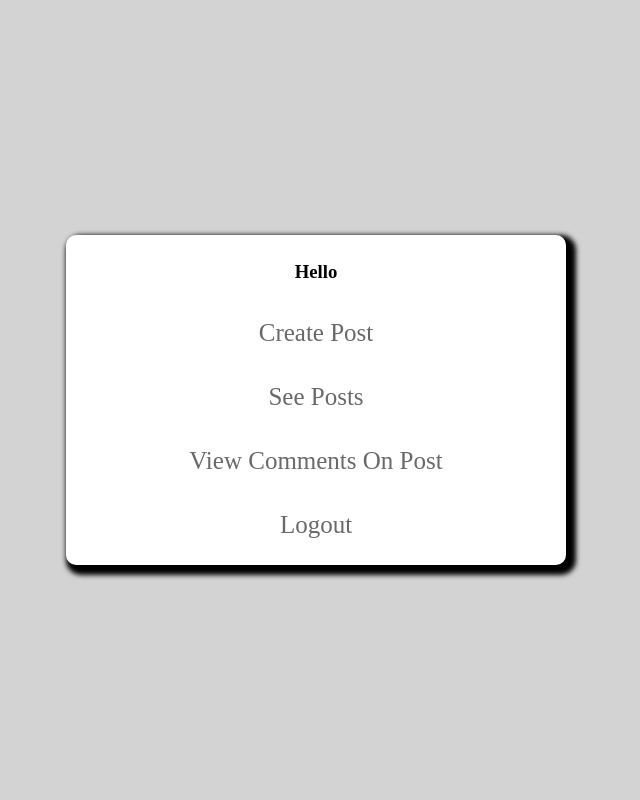
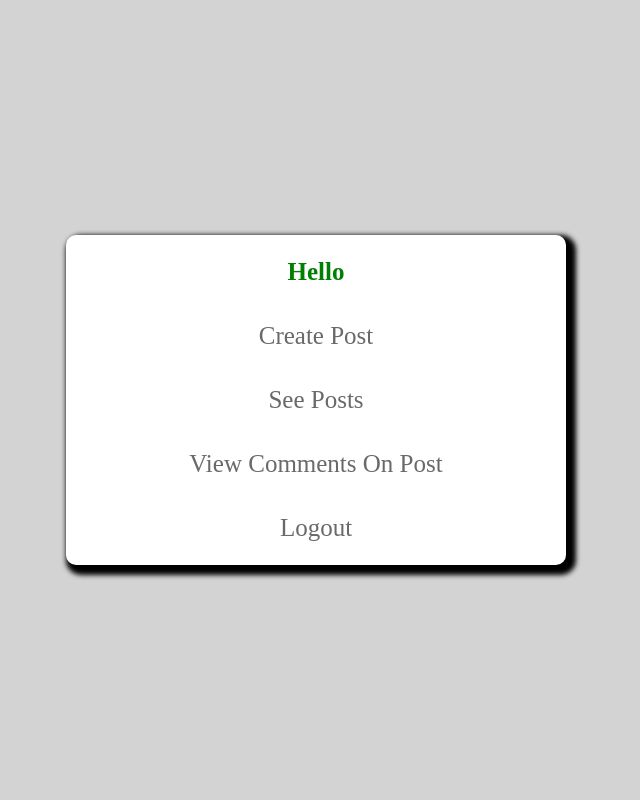
Before and after one commit to Harsh-Parekh/submission, a Flask app: page /render in a window 1280 px wide. Shown: the whole page, without its empty margins (324-964 px from the left). Run offline with Flask 2, Linux system fonts and the light colour scheme; the visitor is signed in with stand-in values (Sample User, id 1).

Commit message:
minor changes

```diff
--- a/Task/base/static/home.css
+++ b/Task/base/static/home.css
@@ -35,3 +35,8 @@ a {
 a:hover {
     color: blue;
 }
+
+h3 {
+    font-size: 25px;
+    color: green;
+}
```
Also changed, not shown: Task/base/static/table.css (line endings or trailing spaces).
